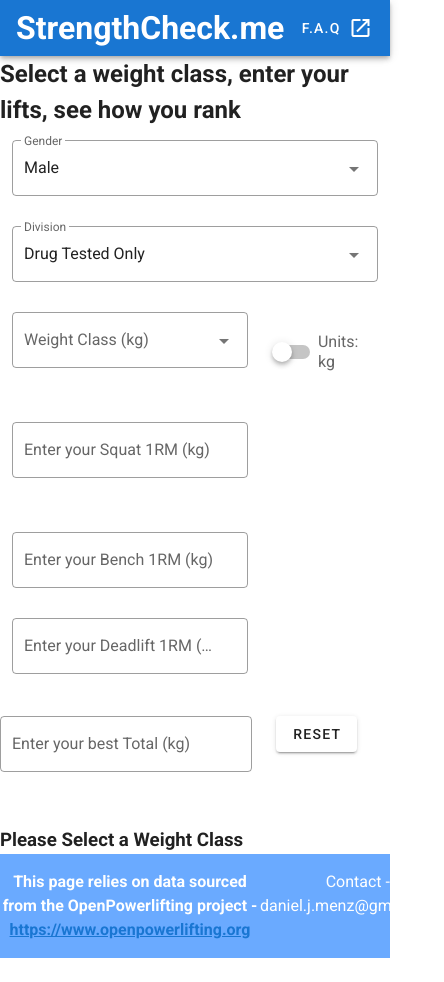
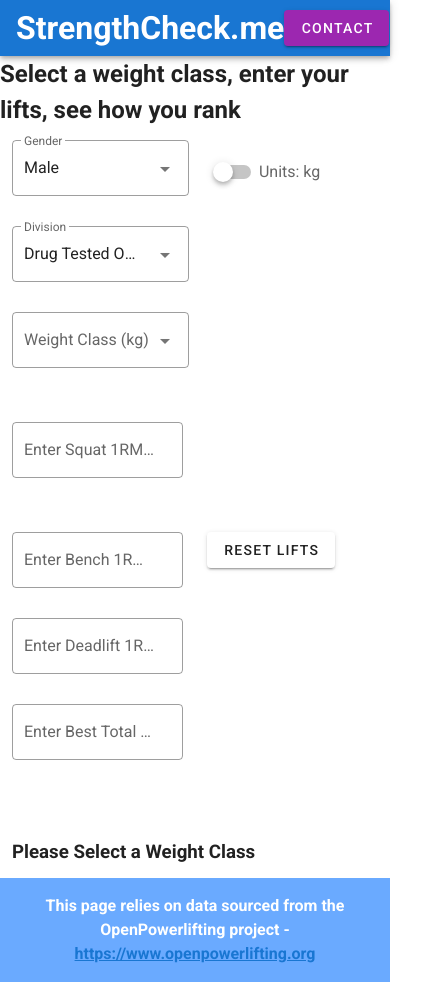
Before and after one commit to djmenz/strengthcheck-ui, a Vue app: page / in a window 390 px wide. Shown: the whole page, 444 px wide, since content can reach past the window. Before the commit the page ends 958 px from the top, so only its background shows below. Built offline with nearby package versions, Linux system fonts and the light colour scheme.

Commit message:
Improved UI for mobile

```diff
--- a/src/App.vue
+++ b/src/App.vue
@@ -9,15 +9,54 @@
     <h1>StrengthCheck.me</h1>
       </div>
       <v-spacer></v-spacer>
+<div class="text-center">
+    <v-dialog
+      v-model="dialog"
+      width="500"
+    >
+      <template v-slot:activator="{ on, attrs }">
+        <v-btn
+          color="purple"
+          dark
+          v-bind="attrs"
+          v-on="on"
+        >
+          Contact
+        </v-btn>
+      </template>
 
-      <v-btn
+      <v-card>
+        <v-card-title class="text-h5 grey lighten-2">
+          Questions
+        </v-card-title>
+
+        <v-card-text>
+          For any questions/suggestions, please contact via email - daniel.j.menz@gmail.com
+        </v-card-text>
+
+        <v-divider></v-divider>
+
+        <v-card-actions>
+          <v-spacer></v-spacer>
+          <v-btn
+            color="red"
+            text
+            @click="dialog = false"
+          >
+            Close
+          </v-btn>
+        </v-card-actions>
+      </v-card>
+    </v-dialog>
+  </div>
+      <!-- <v-btn
         href="/about"
         target="_blank"
         text
       >
         <span class="mr-2">F.A.Q</span>
         <v-icon>mdi-open-in-new</v-icon>
-      </v-btn>
+      </v-btn> -->
     </v-app-bar>
 
     <v-main>
@@ -35,15 +74,9 @@
 
       <v-col
         class="primary lighten-2 py-4 text-center white--text"
-        cols="8"
+        cols="12"
       >
       <strong>This page relies on data sourced from the OpenPowerlifting project - <a href="https://www.openpowerlifting.org">https://www.openpowerlifting.org</a></strong>
-      </v-col>
-            <v-col
-        class="primary lighten-2 py-4 text-right white--text"
-        cols="4"
-      >
- Contact - daniel.j.menz@gmail.com
             </v-col>
     </v-row>
   </v-footer>
@@ -55,9 +88,10 @@
 
 export default {
   name: 'App',
-
-  data: () => ({
-    //
-  }),
+  data() {
+    return {
+      dialog: false,
+    };
+  },
 };
 </script>
--- a/src/views/AboutView.vue
+++ b/src/views/AboutView.vue
@@ -3,11 +3,11 @@
     <h2>Select a weight class, enter your lifts, see how you rank</h2>
       <div id="app">
             <div>
-              <v-container fluid>
+    <v-container fluid>
     <v-row>
       <!-- <v-col cols="4" justify="center">
       </v-col> -->
-    <v-col cols="12" justify="center">
+      <v-col>
         <v-select
               :items="genderSelections"
               v-model="gender"
@@ -27,10 +27,6 @@
               :outlined=true
               @change="resetOption()"
             ></v-select>
-
-            <v-row>
-
-              <v-col cols="8" justify="center">
               <v-select
                 :items="weightClassSelections"
                 v-model="weightClass"
@@ -41,9 +37,8 @@
                 :label="`Weight Class (${unit})`"
                 @change="showTableData()"
               ></v-select>
-              </v-col>
-
-            <v-col cols="4" justify="center">
+      </v-col>
+      <v-col>
               <v-switch
                v-model="unit"
                true-value=lb
@@ -51,20 +46,20 @@
               :label="`Units: ${unit.toString()}`"
                ></v-switch>
               </v-col>
+      <!-- <v-spacer>
+      </v-spacer> -->
+      </v-row>
 
-            </v-row>
-            </v-col>
-<v-container fluid>
     <v-row>
-            <v-col cols="8" justify="center">
+      <v-col justify="center">
             <v-text-field
             v-model="formSquat"
             :outlined=true
             type="number"
-            :label="`Enter your Squat 1RM (${unit})`"
+            :label="`Enter Squat 1RM (${unit})`"
           ></v-text-field>
             </v-col>
-            <v-col cols="4" justify="center">
+            <v-col justify="center">
                 <v-switch
                v-if="testedStatus==='Untested'"
                v-model="knee"
@@ -74,75 +69,68 @@
                ></v-switch>
             </v-col>
     </v-row>
-</v-container>
 
-<v-container fluid>
     <v-row>
-            <v-col cols="8" justify="center">
+
+            <v-col  justify="center">
             <v-text-field
             v-model="formBench"
             :outlined=true
             type="number"
-            :label="`Enter your Bench 1RM (${unit})`"
+            :label="`Enter Bench 1RM (${unit})`"
           ></v-text-field>
             <v-text-field
             v-model="formDeadlift"
             :outlined=true
             type="number"
-            :label="`Enter your Deadlift 1RM (${unit})`"
+            :label="`Enter Deadlift 1RM (${unit})`"
           ></v-text-field>
-           </v-col>
-    </v-row>
-
-</v-container>
-          <v-row>
-            <v-col cols="8" justify="center">
 
             <v-text-field
             v-model="formTotal"
             :outlined=true
             type="number"
-            :label="`Enter your best Total (${unit})`"
+            :label="`Enter Best Total (${unit})`"
           ></v-text-field>
             </v-col>
-          <v-col cols="3" justify="center">
+          <v-col justify="center">
             <v-btn
             color="white"
-            class="mr-3"
+            class="mr-4"
             @click="resetLifts()"
           >
-            Reset
+            Reset Lifts
           </v-btn>
            </v-col>
             </v-row>
 
-            </v-row>
-            </v-container>
+</v-container>
             </div>
 
-            <v-container fluid>
+   <v-container fluid>
           <v-row v-if="showData">
-      <v-col cols="12" justify="center">
-        <v-row> <h3>Compared to all lifters in the {{gender}} {{weightClass}}
+      <v-col justify="start">
+        <v-row no-gutters> <h3>Compared to all lifters in the {{gender}} {{weightClass}}
           ({{testedStatus}} {{knee}}) class - approx {{classDataSize}} lifters:</h3>
         </v-row>
-        <v-row>
+        <v-row no-gutters>
       Your Squat is better or equal than {{resSquat}}%
-      </v-row>
-        <v-row>
+      </v-row >
+        <v-row no-gutters>
       Your Bench is better or equal than {{resBench}}%
       </v-row>
-        <v-row>
+        <v-row no-gutters>
       Your Deadlift is better or equal than {{resDeadlift}}%
       </v-row>
-        <v-row>
+        <v-row no-gutters>
       Your Total is better or equal than {{resTotal}}%
       </v-row>
       </v-col>
           </v-row>
  </v-container>
+
  <v-container fluid>
-     <v-row v-if="showData">
+     <v-row v-if="showData" no-gutters>
                  <v-switch
                v-model="percentilesShown"
                true-value=1
@@ -180,7 +168,7 @@
       * Note Bench and Deadlift tables include single lift competition results
         <!-- <ul><li v-for="elem in row" :key="elem">{{elem}}</li></ul> -->
 </v-row>
-<v-row v-if="!showData">
+<v-row v-if="!showData" no-gutters>
   <h3>Please Select a Weight Class</h3>
 </v-row>
  </v-container>
```
